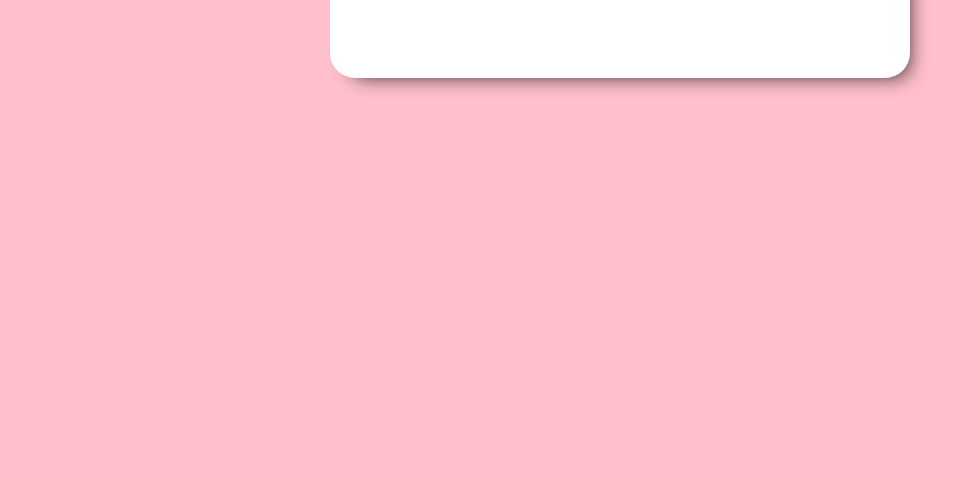
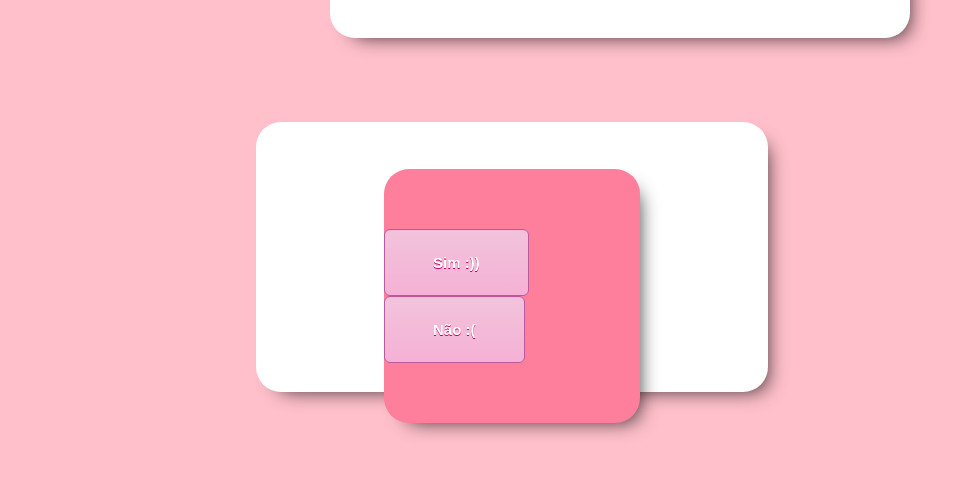
Before and after one commit to joaaoazul/HTML-ALICE, a plain HTML site: page hello.html in a window 1280 px wide. Shown: the part 322-800 px from the top of the page, without its empty margins (0-978 px from the left). Drawn offline with Linux system fonts and the light colour scheme.

Commit message:
The btn has a new layout

```diff
--- a/hello.html
+++ b/hello.html
@@ -26,8 +26,10 @@
    </div>
 </div>
 
+
 <div class="container" id="buttonContainer">
-    <div class="container" id="container3">
+    <div class="container" id="eContainer">
+        <div class="container" id="container3">
        <button class="btn" id="btn1">Sim :))</button>
        <button class="btn" id="btn2">Não :(</button>
 
@@ -35,6 +37,6 @@
 
 
     </div>
-
+</div>
 </body>
 </html>
--- a/style.css
+++ b/style.css
@@ -33,6 +33,7 @@ margin: 50px;
   }
 
   #buttonContainer {
+
       position: absolute;
       left: 50%; /* move the container to the middle of the parent container */
       transform: translateX(-50%); /* adjust the position to center the container */
@@ -48,6 +49,7 @@ margin: 50px;
   -webkit-box-shadow: 10px 10px 19px -11px rgba(0,0,0,0.79);
   -moz-box-shadow: 10px 10px 19px -11px rgba(0,0,0,0.79);
     }
+
 
 .btn{
   box-shadow:inset 0px 1px 0px 0px #edb9dd;
@@ -144,7 +146,7 @@ top: 190px;
 #masterContainer {
  position: fixed;
     left: 330px;
-    top: 100px;
+    top: 60px;
     padding: 150px 290px;
     background-color: white;
     border-radius: 25px;
@@ -157,4 +159,69 @@ body {
     background-color: pink;
 }
 
+#buttonContainer {
+
+  position: absolute;
+  left: 40%; /* move the container to the middle of the parent container */
+  transform: translateX(-50%); /* adjust the position to center the container */
+  top: 53%;
+  margin-top: 20px;
+  display: flex;
+  align-items: center;
+  flex-direction: column;
+  padding: 150px 0px 120px;
+  background-color: white;
+  border-radius: 25px;
+  width: 40%;
+  box-shadow: 10px 10px 19px -11px rgba(0,0,0,0.79);
+-webkit-box-shadow: 10px 10px 19px -11px rgba(0,0,0,0.79);
+-moz-box-shadow: 10px 10px 19px -11px rgba(0,0,0,0.79);
 }
+
+#eContainer {
+
+  position: absolute;
+  left: 50%; /* move the container to the middle of the parent container */
+  transform: translateX(-50%); /* adjust the position to center the container */
+  top: 10%;
+  margin-top: 20px;
+  display: flex;
+  align-items: center;
+  flex-direction: column;
+  padding: 60px 0px 60px;
+  background-color: #fe7f9c;
+  border-radius: 25px;
+  width: 50%;
+  box-shadow: 10px 10px 19px -11px rgba(0,0,0,0.79);
+-webkit-box-shadow: 10px 10px 19px -11px rgba(0,0,0,0.79);
+-moz-box-shadow: 10px 10px 19px -11px rgba(0,0,0,0.79);
+}
+
+.btn{
+  box-shadow:inset 0px 1px 0px 0px #edb9dd;
+	background:linear-gradient(to bottom, #f2c2db 5%, #f5b1d5 100%);
+	background-color:#f2c2db;
+	border-radius:6px;
+	border:1px solid #ba58a0;
+	display:inline-block;
+	cursor:pointer;
+	color:#ffffff;
+	font-family:Arial;
+	font-size:15px;
+	font-weight:bold;
+	padding:24px 48px;
+	text-decoration:none;
+	text-shadow:0px 1px 0px #c70067;
+}
+
+.btn:hover{
+  background:linear-gradient(to bottom, #f5b1d5 5%, #f2c2db 100%);
+	background-color:#f5b1d5;
+}
+
+.btn:active{
+  position:relative;
+	top:1px;
+}
+
+}
```
Lines whose indentation alone changed are shown as unchanged.
